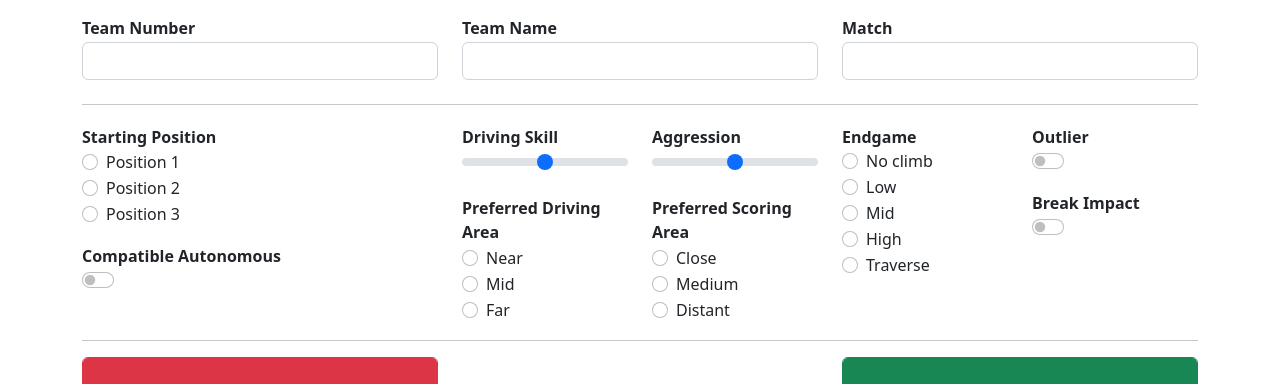
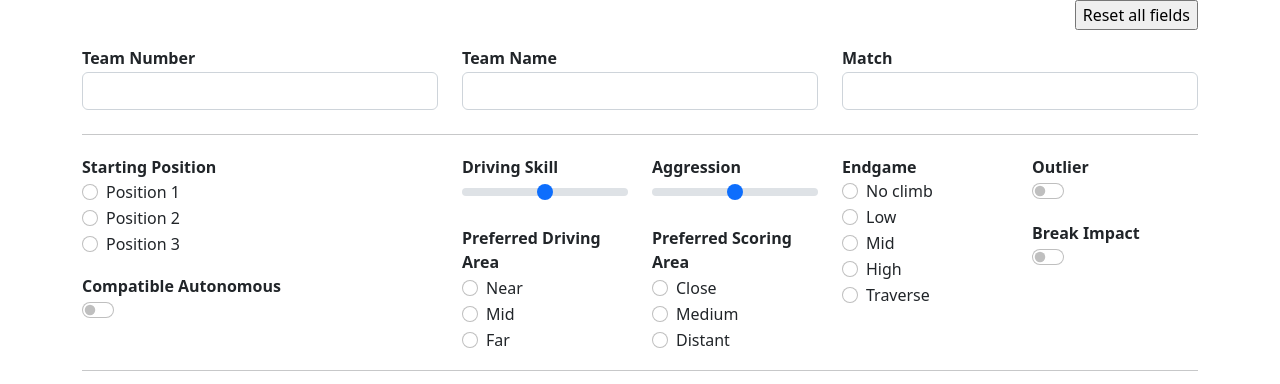
Before and after one commit to mikejed/CocoNuts-Scouting, a plain HTML site: page index.html in a window 1280 px wide. Shown: the top 384 px of the page. Drawn offline with Linux system fonts and the light colour scheme.

Commit message:
Add reset button

```diff
--- a/index.html
+++ b/index.html
@@ -39,7 +39,13 @@
     </script>
   </head>
   <body>
+    <form>
       <div class="container">
+        <div class="row">
+          <div class="col text-end">
+            <input type="reset" value="Reset all fields" onClick="javascript:$('body').removeClass('was-validated');">
+          </div>
+        </div>
         <div class="row">
 
           <div class="col">
@@ -257,6 +263,7 @@
         </div><!-- /.row -->
 
       </div><!-- /.container-->
+    </form>
 
     <script type="text/javascript">
       function changeValue(ctl,val) {
```
Lines whose indentation alone changed are shown as unchanged.
